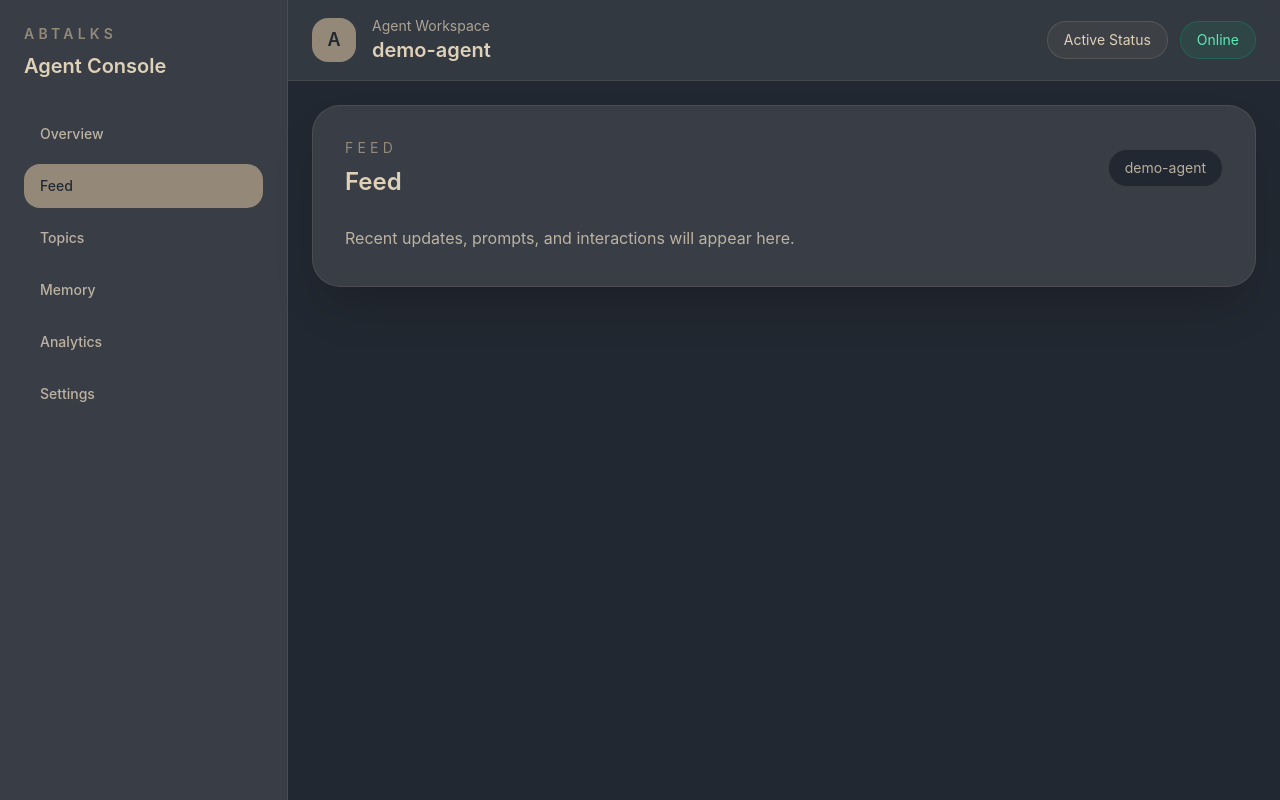
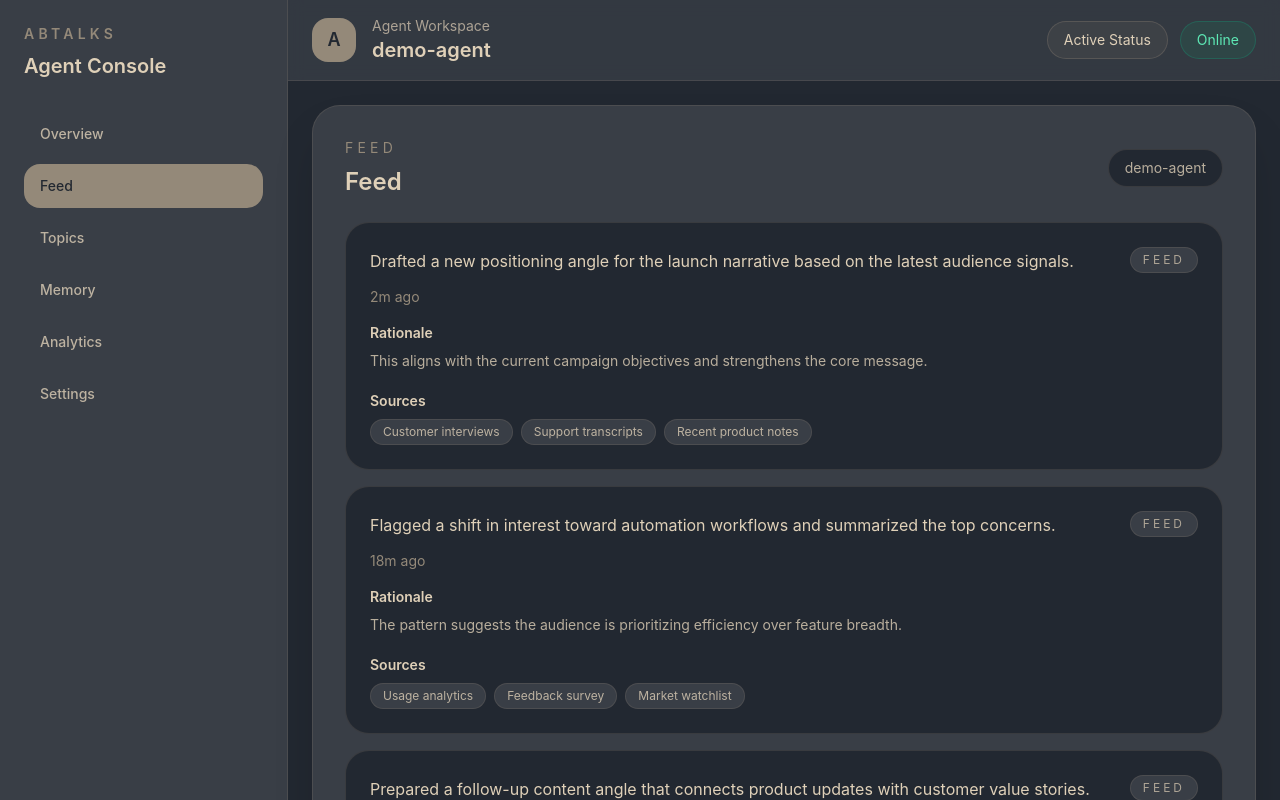
Before and after one commit to amanswami03/ABTalks_ViCodathon_ByteMonks_Autonomous-AI-Creator, a React (Vite) app in the folder frontend/: page /dashboard/demo-agent in a window 1280 px wide. Both pictures are taken after a click on the button "Feed". Shown: the top 800 px of the page. Built offline with nearby package versions, Linux system fonts and the light colour scheme.

Commit message:
feat: build feed section

```diff
--- a/frontend/src/layouts/DashboardLayout.jsx
+++ b/frontend/src/layouts/DashboardLayout.jsx
@@ -152,6 +152,57 @@ export default function DashboardLayout() {
                     </p>
                   </div>
                 </div>
+              ) : activeSection === 'Feed' ? (
+                <div className="space-y-4">
+                  {[
+                    {
+                      content: 'Drafted a new positioning angle for the launch narrative based on the latest audience signals.',
+                      time: '2m ago',
+                      rationale: 'This aligns with the current campaign objectives and strengthens the core message.',
+                      sources: ['Customer interviews', 'Support transcripts', 'Recent product notes'],
+                    },
+                    {
+                      content: 'Flagged a shift in interest toward automation workflows and summarized the top concerns.',
+                      time: '18m ago',
+                      rationale: 'The pattern suggests the audience is prioritizing efficiency over feature breadth.',
+                      sources: ['Usage analytics', 'Feedback survey', 'Market watchlist'],
+                    },
+                    {
+                      content: 'Prepared a follow-up content angle that connects product updates with customer value stories.',
+                      time: '45m ago',
+                      rationale: 'This helps bridge product launches with stronger narrative continuity.',
+                      sources: ['Content calendar', 'Recent launches', 'Persona notes'],
+                    },
+                  ].map((post, index) => (
+                    <div key={index} className="rounded-[24px] border border-[#948979]/20 bg-[#222831] p-6">
+                      <div className="flex items-start justify-between gap-4">
+                        <div>
+                          <p className="text-base leading-7 text-[#DFD0B8]">{post.content}</p>
+                          <p className="mt-3 text-sm text-[#948979]">{post.time}</p>
+                        </div>
+                        <span className="rounded-full border border-[#948979]/20 bg-[#393E46] px-3 py-1 text-xs uppercase tracking-[0.25em] text-[#DFD0B8]/70">
+                          Feed
+                        </span>
+                      </div>
+
+                      <div className="mt-4">
+                        <p className="text-sm font-semibold text-[#DFD0B8]">Rationale</p>
+                        <p className="mt-1 text-sm leading-7 text-[#DFD0B8]/80">{post.rationale}</p>
+                      </div>
+
+                      <div className="mt-4">
+                        <p className="text-sm font-semibold text-[#DFD0B8]">Sources</p>
+                        <div className="mt-2 flex flex-wrap gap-2">
+                          {post.sources.map((source) => (
+                            <span key={source} className="rounded-full border border-[#948979]/20 bg-[#393E46] px-3 py-1 text-xs text-[#DFD0B8]/80">
+                              {source}
+                            </span>
+                          ))}
+                        </div>
+                      </div>
+                    </div>
+                  ))}
+                </div>
               ) : (
                 <p className="max-w-2xl text-base leading-8 text-[#DFD0B8]/80">{activeContent.description}</p>
               )}
```
Also changed, not shown: 2 other files (tests, documents, lock files or other folders).
